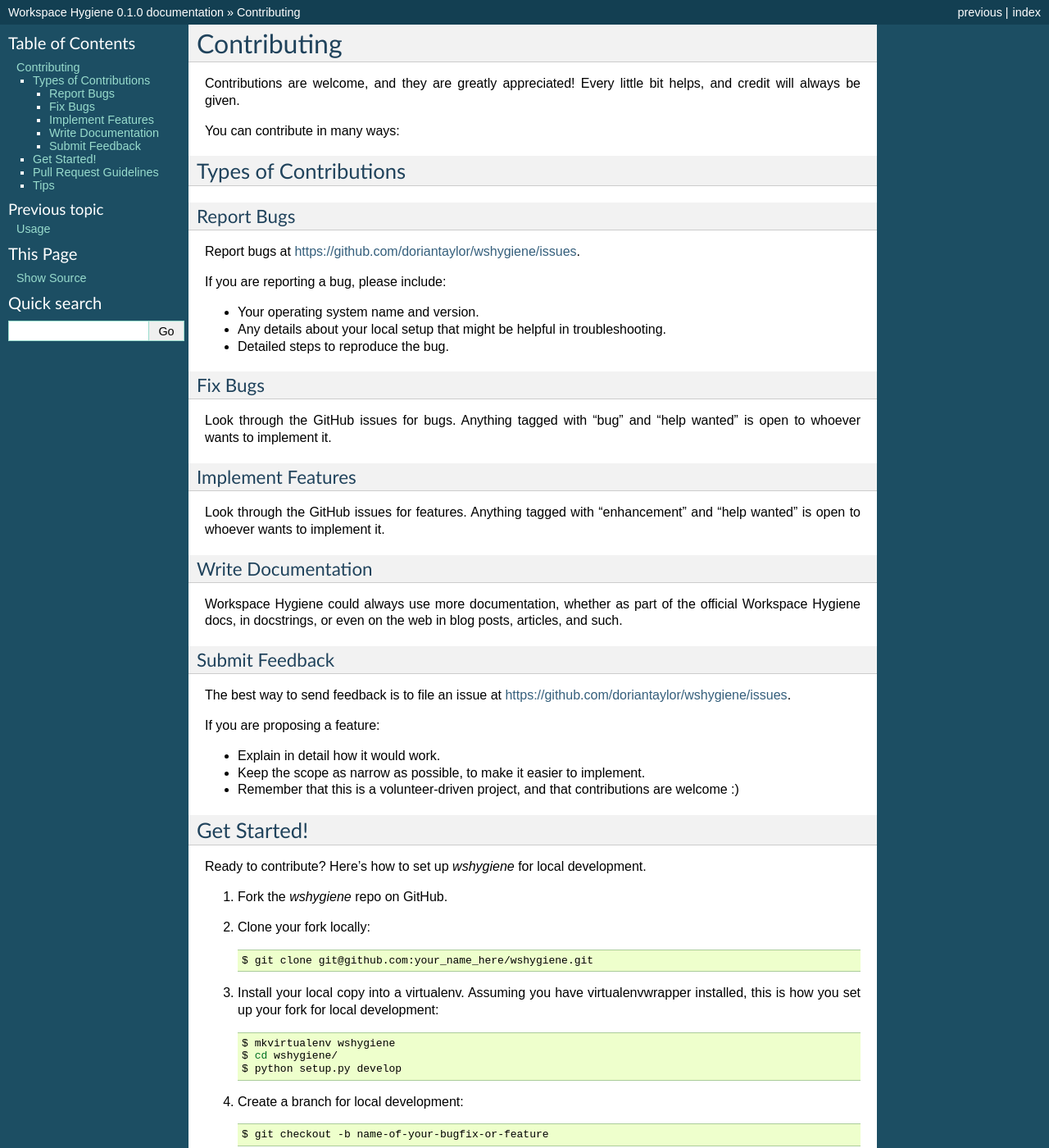
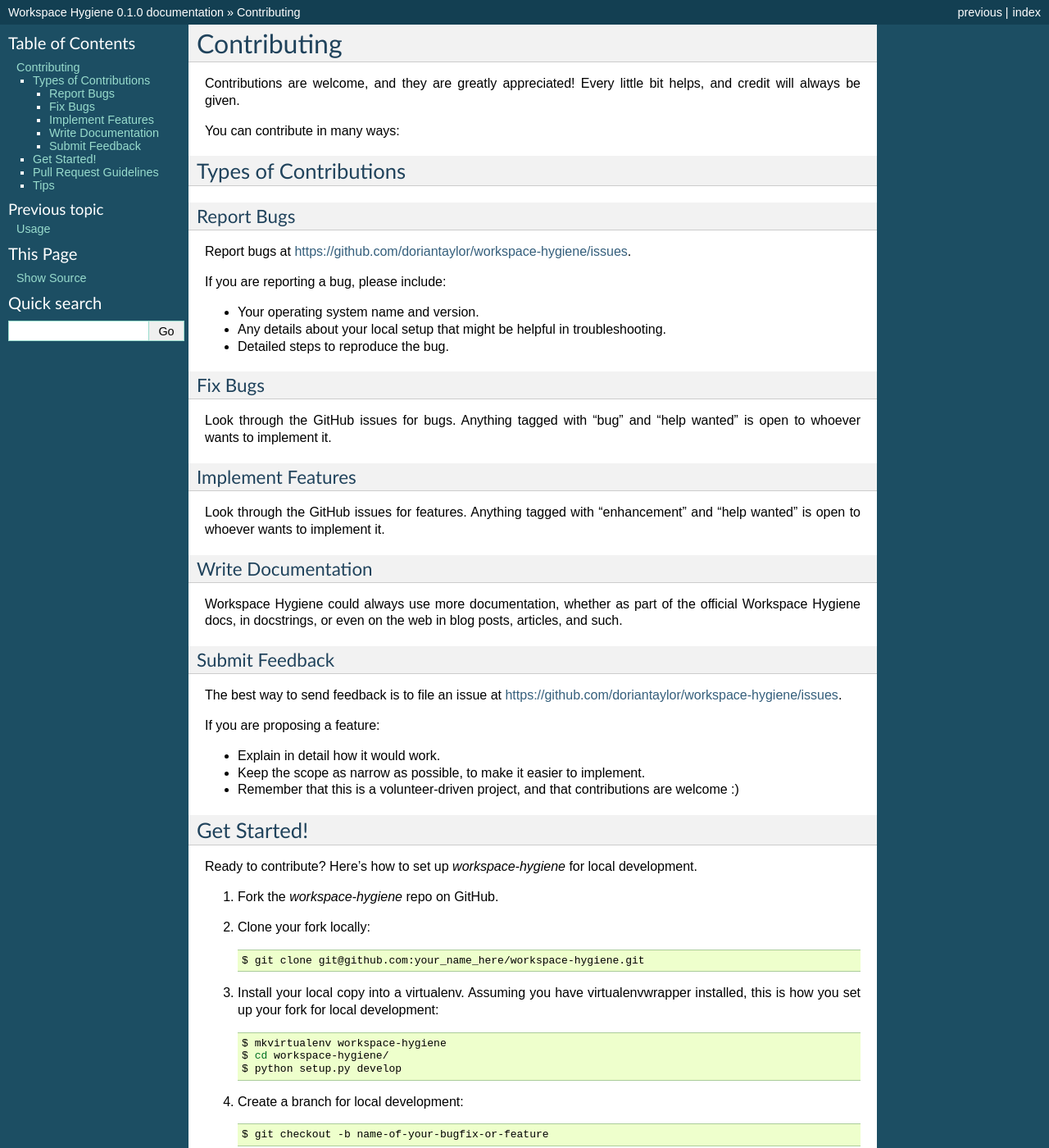
Before and after one commit to doriantaylor/py-workspace-hygiene, a Sphinx documentation site: the page built from docs/contributing.rst, in a window 1280 px wide and 1400 px high. Shown: the whole window at 82% size. Built offline with Sphinx 7.4.7, drawn with Linux system fonts in a browser that asks for light colours; pages that are not in the unit, such as notebooks, are missing from menus; the version number is read from the project's files by our own code; some of the changed text lies outside the part shown.

Commit message:
workspace-hygiene

```diff
--- a/CONTRIBUTING.rst
+++ b/CONTRIBUTING.rst
@@ -15,7 +15,7 @@
 Report Bugs
 ~~~~~~~~~~~
 
-Report bugs at https://github.com/doriantaylor/wshygiene/issues.
+Report bugs at https://github.com/doriantaylor/workspace-hygiene/issues.
 
 If you are reporting a bug, please include:
 
@@ -45,7 +45,7 @@
 Submit Feedback
 ~~~~~~~~~~~~~~~
 
-The best way to send feedback is to file an issue at https://github.com/doriantaylor/wshygiene/issues.
+The best way to send feedback is to file an issue at https://github.com/doriantaylor/workspace-hygiene/issues.
 
 If you are proposing a feature:
 
@@ -57,17 +57,17 @@
 Get Started!
 ------------
 
-Ready to contribute? Here's how to set up `wshygiene` for local development.
+Ready to contribute? Here's how to set up `workspace-hygiene` for local development.
 
-1. Fork the `wshygiene` repo on GitHub.
+1. Fork the `workspace-hygiene` repo on GitHub.
 2. Clone your fork locally::
 
-    $ git clone git@github.com:your_name_here/wshygiene.git
+    $ git clone git@github.com:your_name_here/workspace-hygiene.git
 
 3. Install your local copy into a virtualenv. Assuming you have virtualenvwrapper installed, this is how you set up your fork for local development::
 
-    $ mkvirtualenv wshygiene
-    $ cd wshygiene/
+    $ mkvirtualenv workspace-hygiene
+    $ cd workspace-hygiene/
     $ python setup.py develop
 
 4. Create a branch for local development::
@@ -78,7 +78,7 @@
 
 5. When you're done making changes, check that your changes pass flake8 and the tests, including testing other Python versions with tox::
 
-    $ flake8 wshygiene tests
+    $ flake8 workspace-hygiene tests
     $ python setup.py test or py.test
     $ tox
 
@@ -102,7 +102,7 @@
    your new functionality into a function with a docstring, and add the
    feature to the list in README.rst.
 3. The pull request should work for Python 2.6, 2.7, 3.3, 3.4 and 3.5, and for PyPy. Check
-   https://travis-ci.org/doriantaylor/wshygiene/pull_requests
+   https://travis-ci.org/doriantaylor/workspace-hygiene/pull_requests
    and make sure that the tests pass for all supported Python versions.
 
 Tips
@@ -111,4 +111,4 @@
 To run a subset of tests::
 
 
-    $ python -m unittest tests.test_wshygiene
+    $ python -m unittest tests.test_workspace-hygiene
--- a/docs/conf.py
+++ b/docs/conf.py
@@ -1,7 +1,7 @@
 #!/usr/bin/env python
 # -*- coding: utf-8 -*-
 #
-# wshygiene documentation build configuration file, created by
+# workspace-hygiene documentation build configuration file, created by
 # sphinx-quickstart on Tue Jul  9 22:26:36 2013.
 #
 # This file is execfile()d with the current directory set to its
@@ -31,7 +31,7 @@
 # version is used.
 sys.path.insert(0, project_root)
 
-import wshygiene
+import workspace-hygiene
 
 # -- General configuration ---------------------------------------------
 
@@ -63,9 +63,9 @@
 # the built documents.
 #
 # The short X.Y version.
-version = wshygiene.__version__
+version = workspace-hygiene.__version__
 # The full version, including alpha/beta/rc tags.
-release = wshygiene.__version__
+release = workspace-hygiene.__version__
 
 # The language for content autogenerated by Sphinx. Refer to documentation
 # for a list of supported languages.
@@ -188,7 +188,7 @@
 #html_file_suffix = None
 
 # Output file base name for HTML help builder.
-htmlhelp_basename = 'wshygienedoc'
+htmlhelp_basename = 'workspace-hygienedoc'
 
 
 # -- Options for LaTeX output ------------------------------------------
@@ -208,7 +208,7 @@
 # (source start file, target name, title, author, documentclass
 # [howto/manual]).
 latex_documents = [
-    ('index', 'wshygiene.tex',
+    ('index', 'workspace-hygiene.tex',
      u'Workspace Hygiene Documentation',
      u'Dorian Taylor', 'manual'),
 ]
@@ -239,7 +239,7 @@
 # One entry per manual page. List of tuples
 # (source start file, name, description, authors, manual section).
 man_pages = [
-    ('index', 'wshygiene',
+    ('index', 'workspace-hygiene',
      u'Workspace Hygiene Documentation',
      [u'Dorian Taylor'], 1)
 ]
@@ -254,10 +254,10 @@
 # (source start file, target name, title, author,
 #  dir menu entry, description, category)
 texinfo_documents = [
-    ('index', 'wshygiene',
+    ('index', 'workspace-hygiene',
      u'Workspace Hygiene Documentation',
      u'Dorian Taylor',
-     'wshygiene',
+     'workspace-hygiene',
      'One line description of project.',
      'Miscellaneous'),
 ]
--- a/docs/index.rst
+++ b/docs/index.rst
@@ -1,4 +1,4 @@
-.. wshygiene documentation master file, created by
+.. workspace-hygiene documentation master file, created by
    sphinx-quickstart on Tue Jul  9 22:26:36 2013.
    You can adapt this file completely to your liking, but it should at least
    contain the root `toctree` directive.
--- a/docs/usage.rst
+++ b/docs/usage.rst
@@ -4,4 +4,4 @@
 
 To use Workspace Hygiene in a project::
 
-    import wshygiene
+    import workspace-hygiene
--- a/setup.cfg
+++ b/setup.cfg
@@ -7,7 +7,7 @@
 search = version='{current_version}'
 replace = version='{new_version}'
 
-[bumpversion:file:wshygiene/__init__.py]
+[bumpversion:file:workspace-hygiene/__init__.py]
 search = __version__ = '{current_version}'
 replace = __version__ = '{new_version}'
 
```
Also changed, not shown: README.rst (+9 -9 lines), docs/installation.rst (+5 -5 lines), setup.py (+6 -7 lines), 4 other files.
